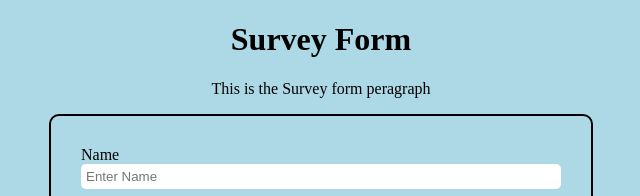
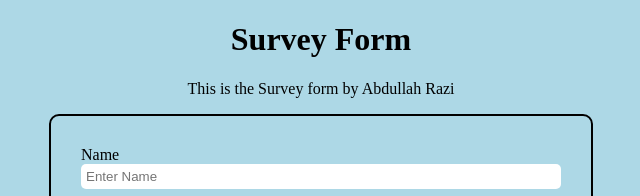
Before and after one commit to abdullahrazi49/freecodecamp-survey-form, a plain HTML site: page index.html in a window 1280 px wide. Shown: the top 196 px of the page, 319-959 px from the left. Drawn offline with Linux system fonts and the light colour scheme.

Commit message:
Add files via upload

```diff
--- a/index.html
+++ b/index.html
@@ -17,7 +17,7 @@
 
 <body>
     <h1 id="title">Survey Form</h1>
-    <p id="description">This is the Survey form peragraph</p>
+    <p id="description">This is the Survey form by Abdullah Razi</p>
     <form id="survey-form">
         <div class="input-element">
             <label id="name-label">
```
